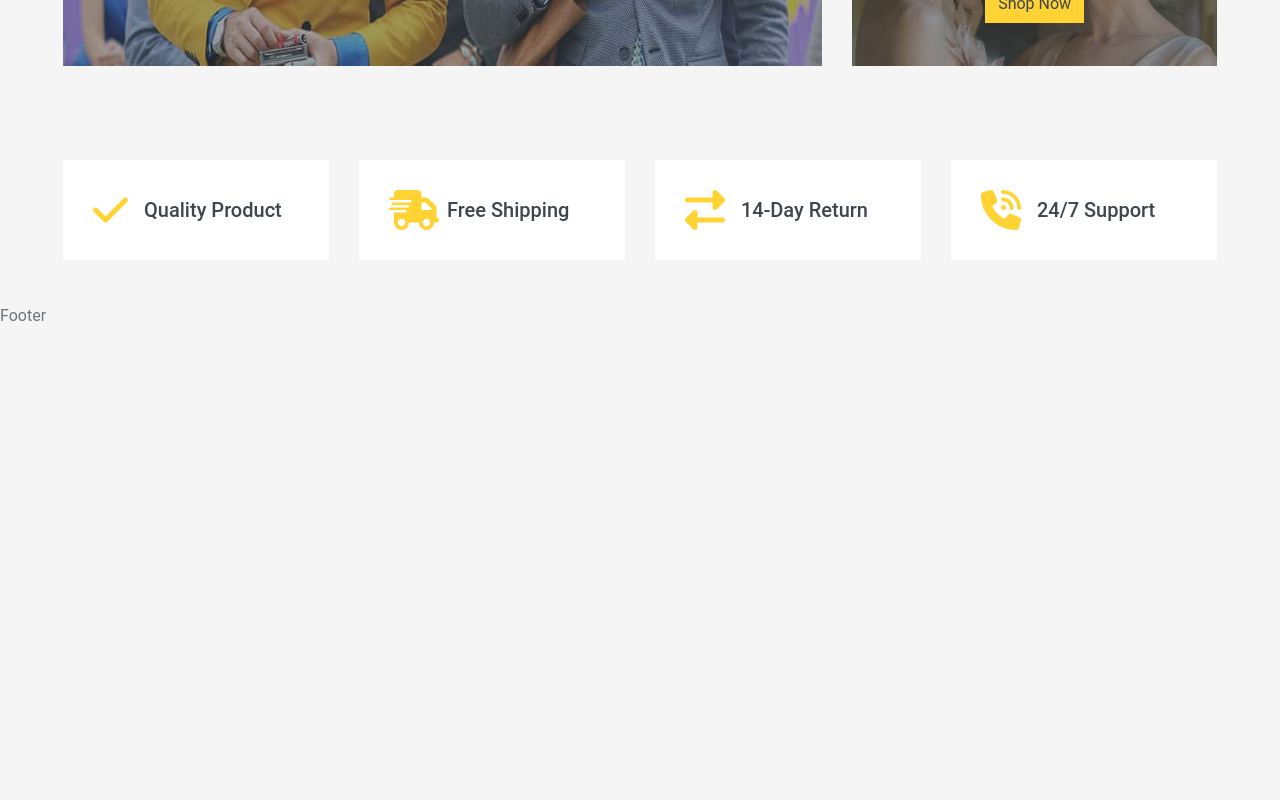
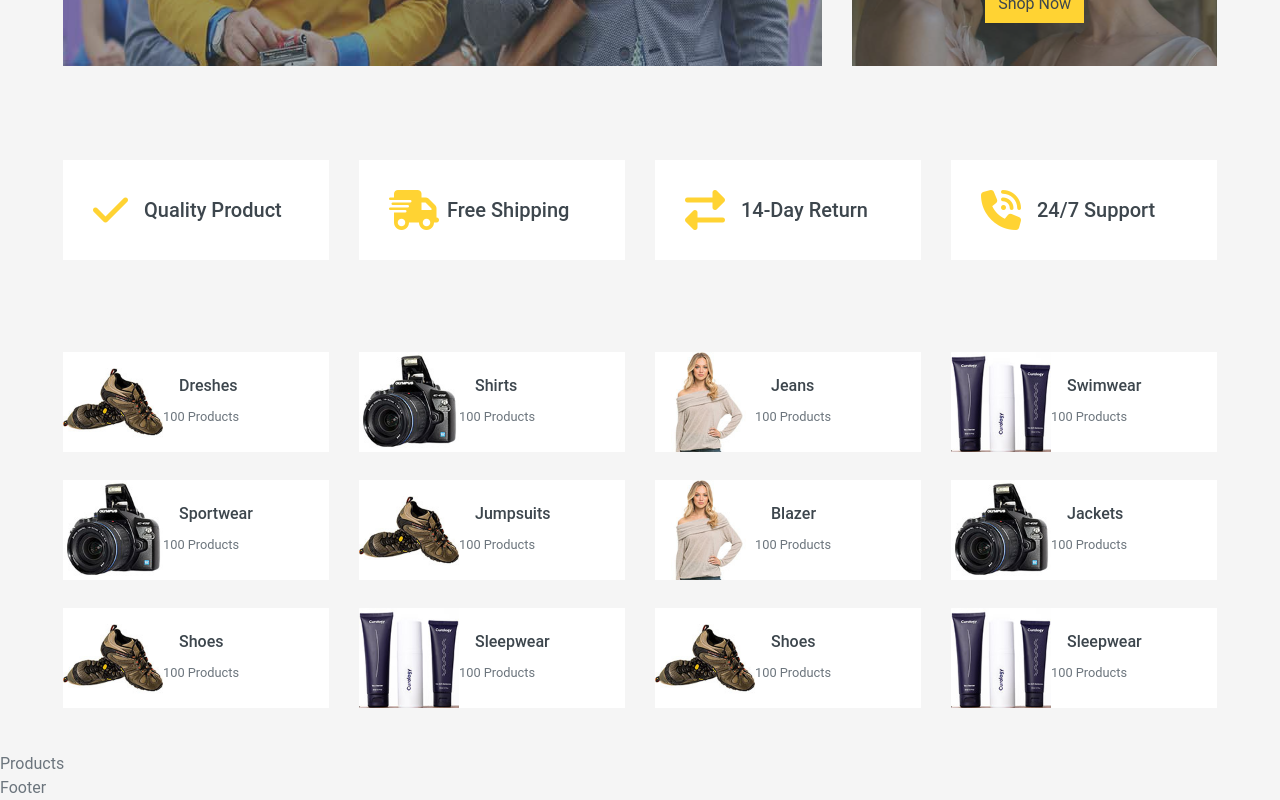
Before and after one commit to kongyutay/fashion-ecommerce-react, a React (Create React App) app: page / in a window 1280 px wide. Shown: the part 578-1378 px from the top of the page. Before the commit the page ends 906 px from the top, so only its background shows below. Built offline with nearby package versions, Linux system fonts and the light colour scheme.

Commit message:
Finished Categories component

```diff
--- a/src/components/Categories.js
+++ b/src/components/Categories.js
@@ -1,9 +1,30 @@
 import React from "react";
+import { category } from "../data/Data";
+import { Link } from "react-router-dom";
 
 const Categories = () => {
     return (
-        <div>
-            Categories
+        <div className="container-fluid pt-5">
+            <div className="row px-xl-5 pb-3">
+                {
+                    category.map((val,index) => (
+                        <div key={index} className="col-lg-3 col-md-4 col-sm-6 pb-1">
+                            <Link className="text-decoration none">
+                                <div className="cat-item d-flex align-items-center mb-4">
+                                    <div className="overflow-hidden" style={{width: "100px", height: "100px"}}>
+                                        <img src={val.img} alt="{img}" className="img-fluid"/>
+                                    </div>
+                                    <div>
+                                        <h6 className="flex-fill pl-3">{val.category_name}</h6>
+                                        <small className="text-body">{val.quantity}</small>
+
+                                    </div>
+                                </div>
+                            </Link>
+                        </div>
+                    ))
+                }
+            </div>
         </div>
     )
 }
--- a/src/pages/HomePage/Home.js
+++ b/src/pages/HomePage/Home.js
@@ -1,12 +1,16 @@
 import React from "react";
 import Banner from "../../components/Banner";
 import Features from "../../components/Features";
+import Categories from "../../components/Categories";
+import Products from "../../components/Products";
 
 const Home = () => {
     return (
         <div>
             <Banner />
             <Features />
+            <Categories />
+            <Products />
         </div>
     )
 }
```
